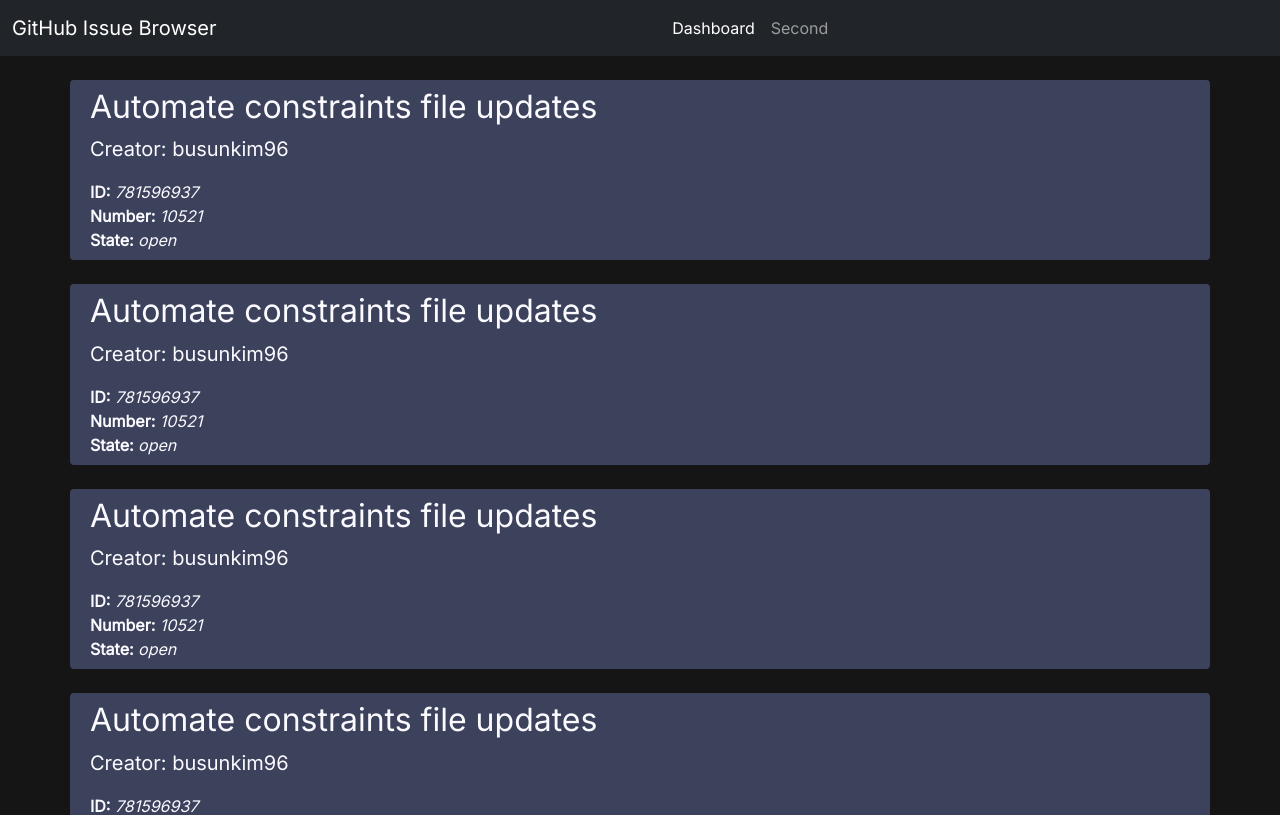
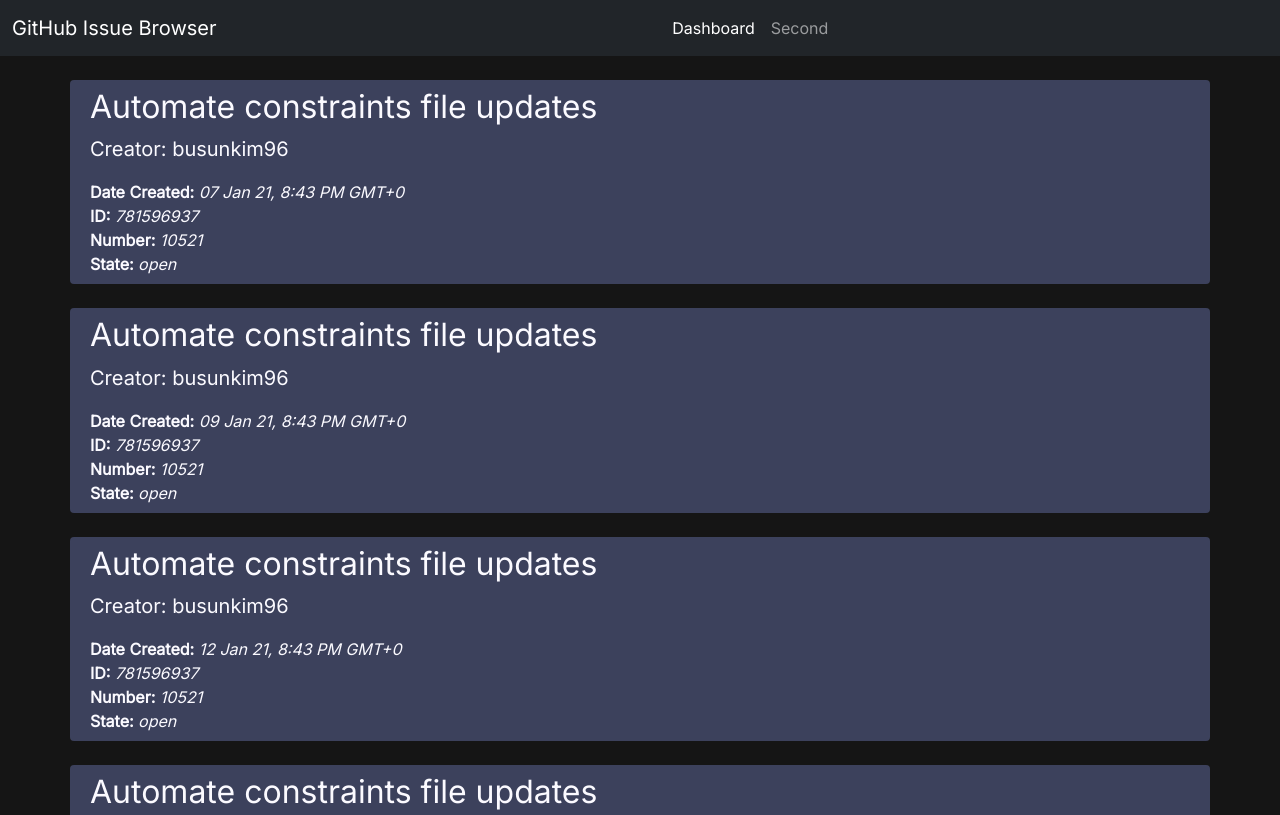
Before and after one commit to k-le/github-issue-browser, an Angular app: page /issues in a window 1280 px wide. Shown: the top 815 px of the page. Built offline with nearby package versions, Linux system fonts and the light colour scheme.

Commit message:
Added formatDate function for created time of issues

```diff
--- a/src/app/GitIssue.ts
+++ b/src/app/GitIssue.ts
@@ -1,3 +1,5 @@
+import { formatDate } from '@angular/common';
+
 export interface GitIssue {
   html_url: string;
   id: number;
@@ -16,7 +18,7 @@ export const mockIssues: GitIssue[] = [
     title: 'Automate constraints file updates',
     userLogin: 'busunkim96',
     state: 'open',
-    timeCreated: '"2021-01-07T20:43:30Z"',
+    timeCreated: '2021-01-07T20:43:30Z',
   },
   {
     html_url: 'https://github.com/googleapis/google-cloud-python/issues/10521',
@@ -25,7 +27,7 @@ export const mockIssues: GitIssue[] = [
     title: 'Automate constraints file updates',
     userLogin: 'busunkim96',
     state: 'open',
-    timeCreated: '"2021-01-07T20:43:30Z"',
+    timeCreated: '2021-01-09T20:43:30Z',
   },
   {
     html_url: 'https://github.com/googleapis/google-cloud-python/issues/10521',
@@ -34,7 +36,7 @@ export const mockIssues: GitIssue[] = [
     title: 'Automate constraints file updates',
     userLogin: 'busunkim96',
     state: 'open',
-    timeCreated: '"2021-01-07T20:43:30Z"',
+    timeCreated: '2021-01-12T20:43:30Z',
   },
   {
     html_url: 'https://github.com/googleapis/google-cloud-python/issues/10521',
@@ -43,7 +45,7 @@ export const mockIssues: GitIssue[] = [
     title: 'Automate constraints file updates',
     userLogin: 'busunkim96',
     state: 'open',
-    timeCreated: '"2021-01-07T20:43:30Z"',
+    timeCreated: '2021-02-07T20:43:30Z',
   },
   {
     html_url: 'https://github.com/googleapis/google-cloud-python/issues/10521',
@@ -52,6 +54,6 @@ export const mockIssues: GitIssue[] = [
     title: 'Automate constraints file updates',
     userLogin: 'busunkim96',
     state: 'open',
-    timeCreated: '"2021-01-07T20:43:30Z"',
+    timeCreated: '2021-03-22T20:43:30Z',
   },
 ];
--- a/src/app/repo-issues/repo-issues.component.html
+++ b/src/app/repo-issues/repo-issues.component.html
@@ -10,6 +10,10 @@
         >
       </p>
       <div>
+        <strong>Date Created: </strong
+        ><i>{{ getFormattedDate(issue.timeCreated) }}</i>
+      </div>
+      <div>
         <strong>ID: </strong><i>{{ issue.id }}</i>
       </div>
       <div>
--- a/src/app/repo-issues/repo-issues.component.ts
+++ b/src/app/repo-issues/repo-issues.component.ts
@@ -1,6 +1,6 @@
 import { Component, OnInit, OnDestroy } from '@angular/core';
 import { ActivatedRoute, Router, ParamMap } from '@angular/router';
-import { Location } from '@angular/common';
+import { formatDate, Location } from '@angular/common';
 import { Subscription } from 'rxjs';
 
 import { GitHubAPIService } from '../git-hub-api.service';
@@ -38,4 +38,8 @@ export class RepoIssuesComponent implements OnInit {
   ngOnDestroy(): void {
     this.subscription.unsubscribe();
   }
+
+  getFormattedDate(date: string | number): string {
+    return formatDate(date, 'dd MMM yy, h:mm a z', 'en-US');
+  }
 }
```
